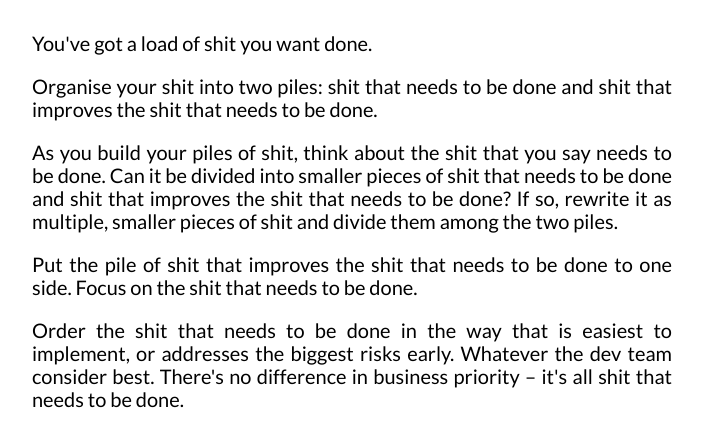
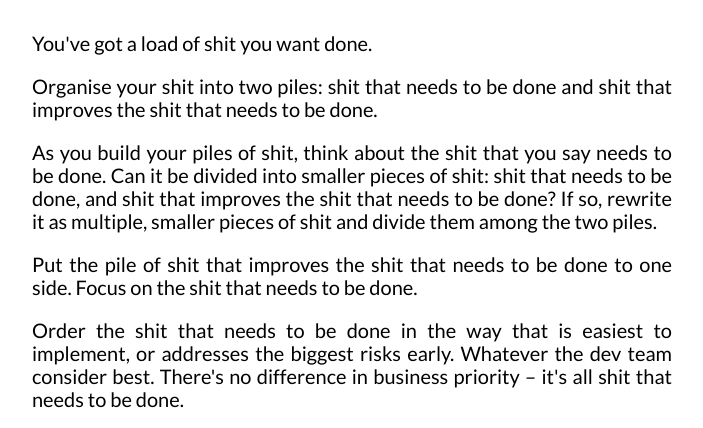
Before and after one commit to slap-pm/slap-pm.github.io, a plain HTML site: page src/index.html in a window 1280 px wide. Shown: the part 302-730 px from the top of the page, without its empty margins (288-991 px from the left). Drawn offline with Linux system fonts and the light colour scheme.

Commit message:
Small clarification to wording

```diff
--- a/src/index.html
+++ b/src/index.html
@@ -36,9 +36,9 @@
 
       <p>As you build your piles of shit, think about the shit that you
         say needs to be done. Can it be divided into smaller pieces of
-        shit that needs to be done and shit that improves the shit that
-        needs to be done? If so, rewrite it as multiple, smaller pieces
-        of shit and divide them among the two piles.</p>
+        shit: shit that needs to be done, and shit that improves the shit
+        that needs to be done? If so, rewrite it as multiple, smaller
+        pieces of shit and divide them among the two piles.</p>
 
       <p>Put the pile of shit that improves the shit that needs to be
         done to one side. Focus on the shit that needs to be done.</p>
```
